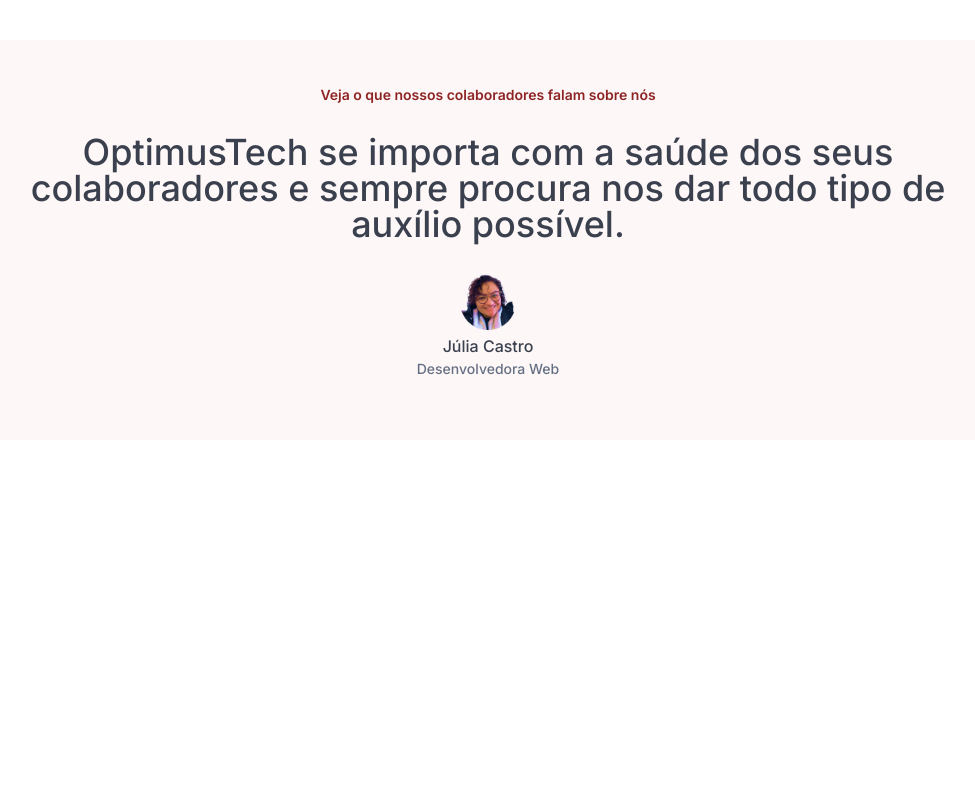
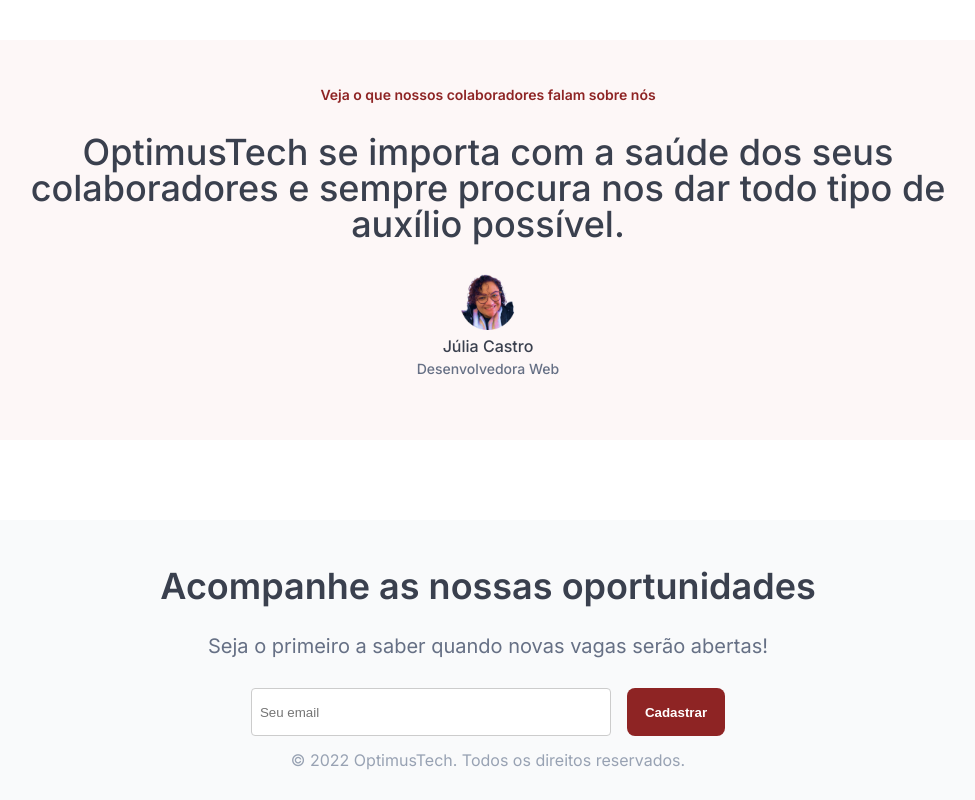
Before and after one commit to mabemoreira/7-days-html-css, a plain HTML site: page index.html in a window 1280 px wide. Shown: the part 2312-3112 px from the top of the page, without its empty margins (152-1127 px from the left). Before the commit the page ends 2832 px from the top, so only its background shows below. Drawn offline with Linux system fonts and the light colour scheme.

Commit message:
site pronto!

```diff
--- a/index.html
+++ b/index.html
@@ -142,5 +142,16 @@
         </div>
 
     </section>
+
+    <footer class="rodape">
+        <h2 class="rodape__titulo">Acompanhe as nossas oportunidades</h2>
+        <p class="rodape__texto">Seja o primeiro a saber quando novas vagas serão abertas!</p>
+        <div class="rodape__contato">
+            <input type="email" class="rodape__email" placeholder="Seu email">
+            <button type="submit" class="botao__cadastrar extra">Cadastrar</button>
+        </div>
+
+        <spam class="direitos">© 2022 OptimusTech. Todos os direitos reservados.</spam>
+    </footer>
 </body>
 </html>
--- /dev/null
+++ b/styles/footer.css
@@ -0,0 +1,47 @@
+.rodape{
+    width: 100%;
+    background-color: var(--cor-footer);
+    display: flex;
+    flex-direction: column;
+    align-items: center;
+}
+
+.rodape__titulo{
+    font-size: 2.25rem;
+    color: var(--cor-titulo);
+    font-weight: 600;
+    margin: 3rem 0 2rem 0;
+}
+
+.rodape__texto{
+    font-weight: 400;
+    color: var(--cor-nav);
+    font-size: 1.25rem;
+    margin-bottom: 2rem;
+}
+
+.rodape__email {
+    height: 3rem;
+    width: 360px;
+    padding: 0.5rem;
+    border: 1px solid #ccc;
+    border-radius: 0.25rem;
+    box-sizing: border-box;
+}
+
+.rodape__contato{
+    display: flex;
+    gap: 1rem;
+    margin-bottom: 1rem;
+}
+
+.extra{
+    font-weight: 600;
+    padding: 0 0.5rem;
+}
+
+.direitos{
+    font-weight: 400;
+    color: var(--cor-direitos);
+    margin-bottom: 2rem;
+}
--- a/styles/header.css
+++ b/styles/header.css
@@ -46,6 +46,7 @@
     color: var(--cor-fundo);
     padding: 0.625rem 1.125rem;
     border-radius: 0.5rem;
+    border: none;
 }
 
 .botao__cadastrar:hover{
--- a/styles/styles.css
+++ b/styles/styles.css
@@ -1,3 +1,4 @@
+@import url(footer.css);
 @import url(section5.css);
 @import url(section4.css);
 @import url(section3.css);
@@ -12,8 +13,9 @@
     --cor-titulo: #3A404E;
     --vermelho: #8E2424;
     --cor-nav: #667085;
+    --cor-footer: #F9FAFB;
     --cor-subtitulo: #101828;
-
+    --cor-direitos: #98A2B3;
 }
 
 body{
```
